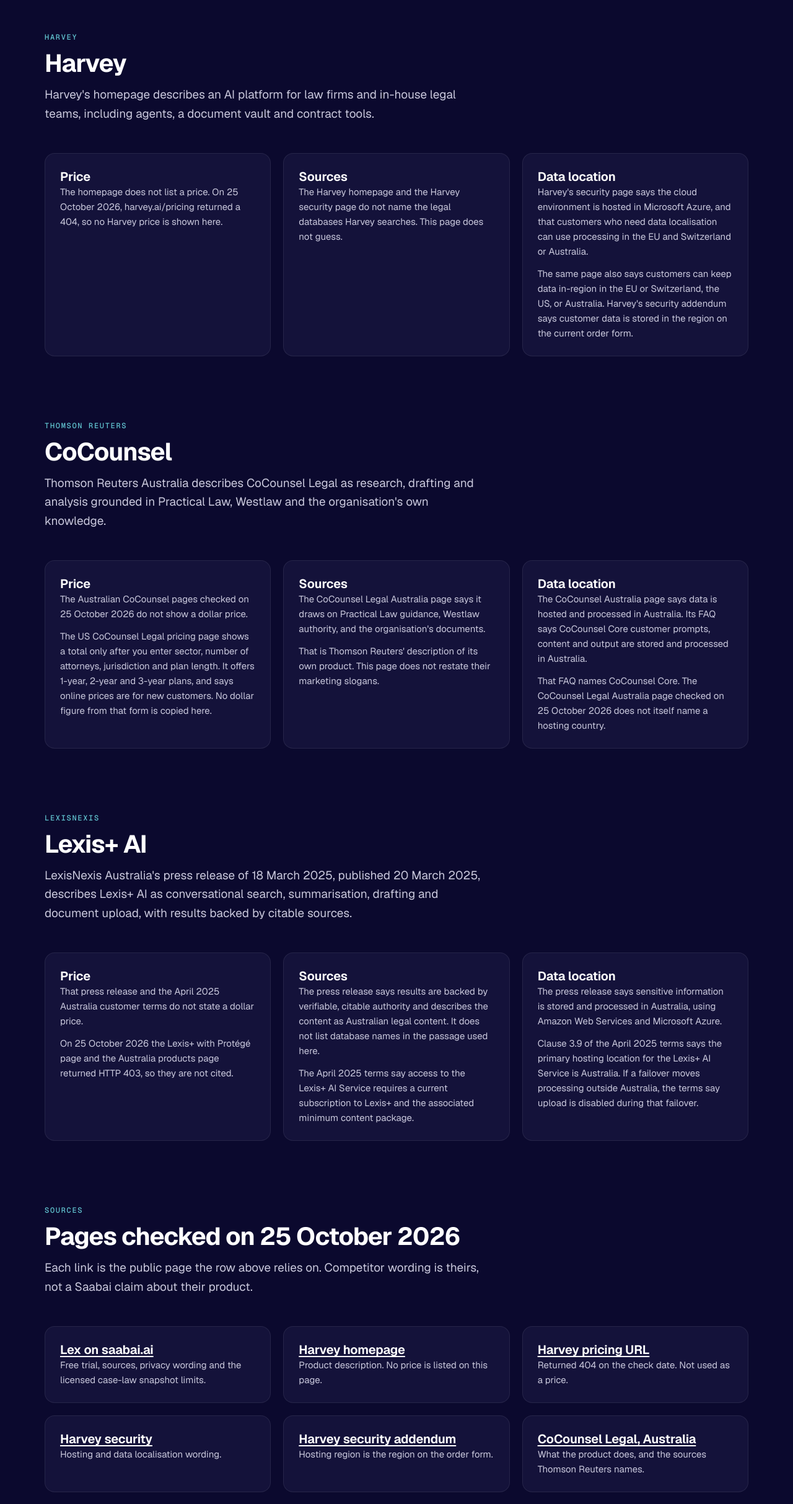
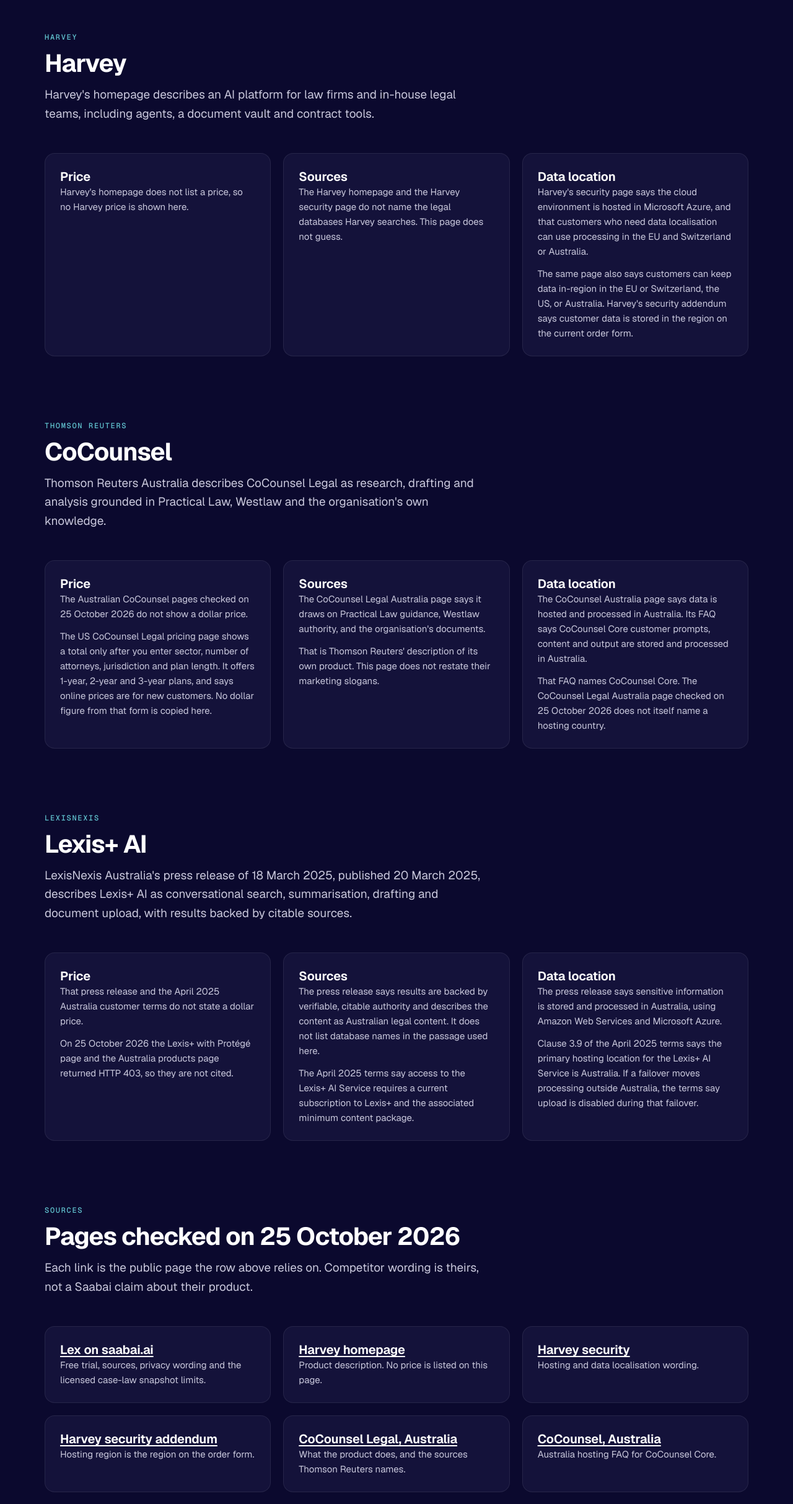
Before and after one commit to sg-satoshi/saabai-site, a Next.js app: page /legal/lex-vs-ai-legal-tools in a window 1280 px wide. Shown: the part 4080-6507 px from the top of the page at 62% size. Built offline with nearby package versions, Linux system fonts and the light colour scheme; no server answers.

Commit message:
Lex comparison: drop dead Harvey pricing citation (#432)

```diff
--- a/app/legal/lex-vs-ai-legal-tools/page.tsx
+++ b/app/legal/lex-vs-ai-legal-tools/page.tsx
@@ -48,7 +48,6 @@ const FAQS = [
 const SOURCES: { name: string; href: string; note: string }[] = [
   { name: "Lex on saabai.ai", href: "https://www.saabai.ai/legal", note: "Free trial, sources, privacy wording and the licensed case-law snapshot limits." },
   { name: "Harvey homepage", href: "https://www.harvey.ai/", note: "Product description. No price is listed on this page." },
-  { name: "Harvey pricing URL", href: "https://www.harvey.ai/pricing", note: "Returned 404 on the check date. Not used as a price." },
   { name: "Harvey security", href: "https://www.harvey.ai/security", note: "Hosting and data localisation wording." },
   { name: "Harvey security addendum", href: "https://www.harvey.ai/legal/security-addendum", note: "Hosting region is the region on the order form." },
   { name: "CoCounsel Legal, Australia", href: "https://www.thomsonreuters.com.au/en-au/products/cocounsel-legal.html", note: "What the product does, and the sources Thomson Reuters names." },
@@ -163,7 +162,7 @@ export default function LexComparePage() {
           <div className="lx-feats">
             <div className="lx-card">
               <h3>Price</h3>
-              <p>The homepage does not list a price. On {CHECKED}, harvey.ai/pricing returned a 404, so no Harvey price is shown here.</p>
+              <p>Harvey&apos;s homepage does not list a price, so no Harvey price is shown here.</p>
             </div>
             <div className="lx-card">
               <h3>Sources</h3>
```
